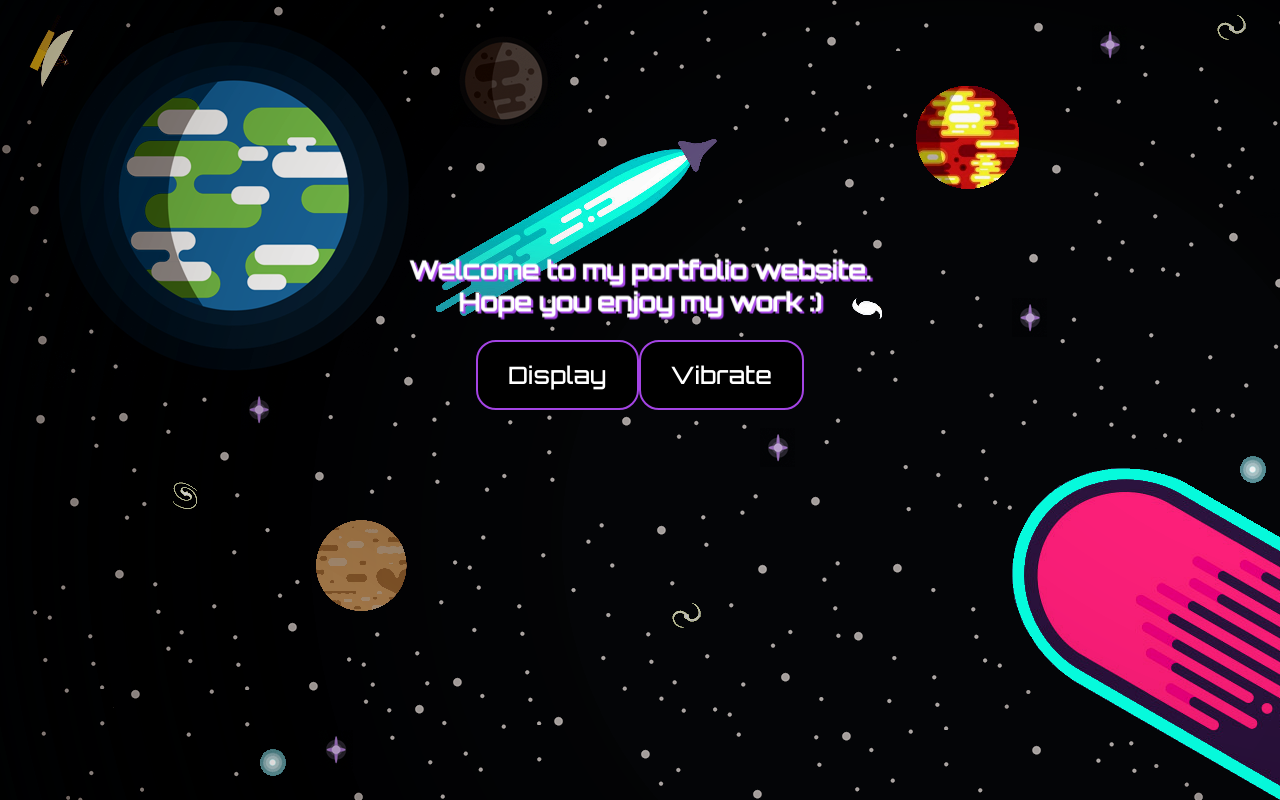
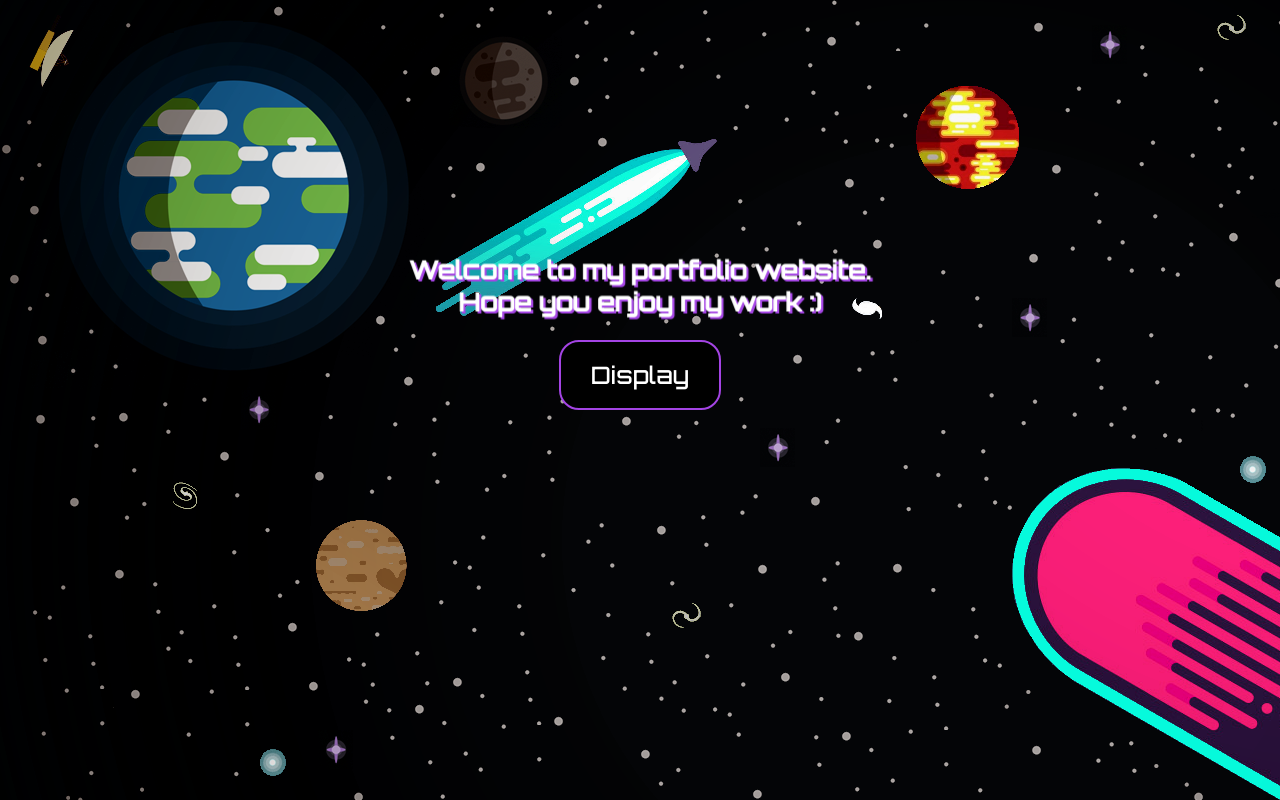
Before and after one commit to L-Limbu/react-labafolio, a React (Create React App) app: page / in a window 1280 px wide. Built offline with nearby package versions, Linux system fonts and the light colour scheme; a web font is replaced by a local one.

Commit message:
removed vibrate

```diff
--- a/src/pages/homepage.js
+++ b/src/pages/homepage.js
@@ -21,9 +21,6 @@ export default function HomePage() {
             <button className='home-button' onClick={handleDisplay}>
               Display
             </button>
-            <button className='home-button' onClick={navigator.vibrate(100)}>Vibrate</button>
-
-
           </header>
         </div>
     );
```
